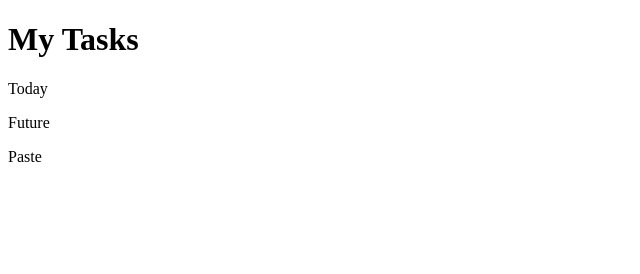
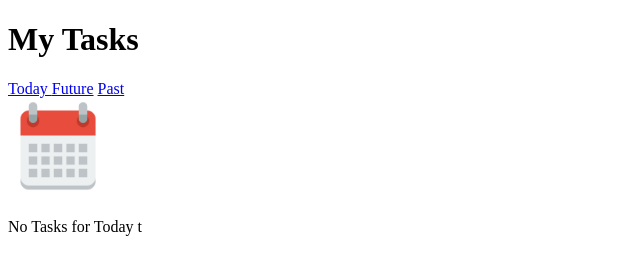
Before and after one commit to PelykhM/-single-page-application, a plain HTML site: page index.html in a window 1280 px wide. Shown: the whole page, without its empty margins (0-640 px from the left). Drawn offline with Linux system fonts and the light colour scheme.

Commit message:
add some html

```diff
--- a/index.html
+++ b/index.html
@@ -7,15 +7,24 @@
     <title>Single page app </title>
 </head>
 <body>
-    <script type ="module" src="/static/js/index" ></script>
     <div class = "heder">
 
-    </div>
-    <div class="content">
+
     <h1>  My Tasks </h1>
-    <p> Today </p>
-    <p> Future</p>
-    <p>Paste</p>
+    <nav class ="nav">
+        <a href="today" class="nav__link" data-link>Today </a>
+        <a href="future" class="nav__link" data-link>Future</a>
+        <a href="past" class="nav__link" data-link>Past</a>
+    </nav>
+</div>
+<img src ="img/calendar-icon.png" width="100px" alt="calendar-logo">
+<p>No Tasks for Today
 
+    <script type ="module" src="/static/js/index " ></script>
+
+
+
+
+t
 </body>
 </html>
```
Also changed, not shown: img/calendar-icon.png (added).
